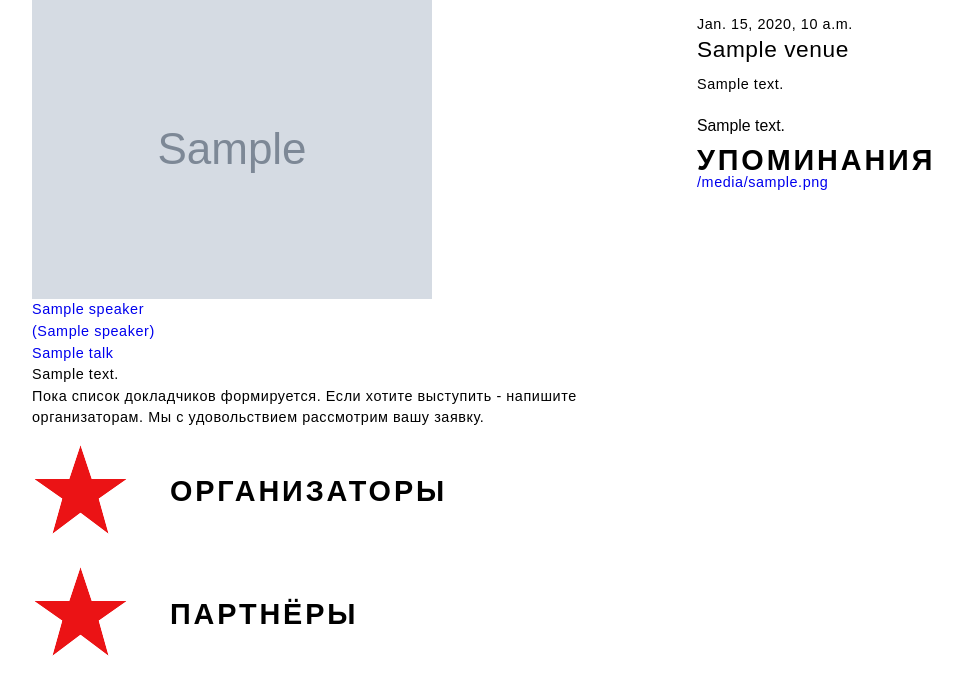
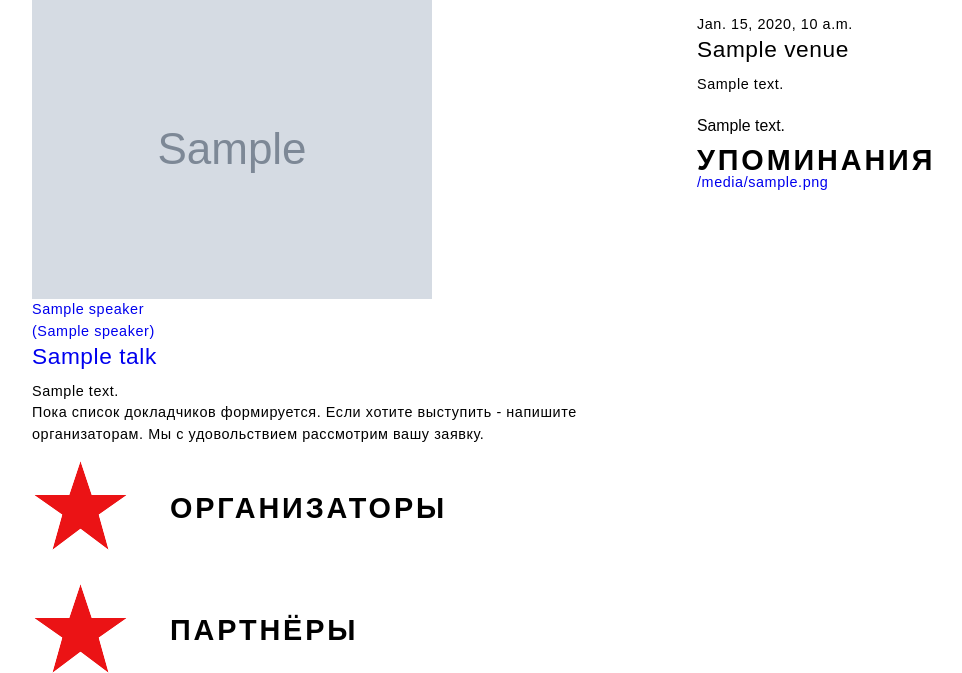
Before and after one commit to moscowpython/moscowpython, a Django app: template apps/meetup/templates/event.html in a window 1280 px wide. Shown: the part 384-1057 px from the top of the page, without its empty margins (108-1070 px from the left). Run offline with Django 3.2, Linux system fonts and the light colour scheme; the template is opened without the code that fills it: most values are stand-ins (such as "Sample title", 1, 10 or a date in 2020); grey boxes marked "Sample" are stand-in pictures.

Commit message:
Add links to meetups from archive headers

```diff
--- a/apps/meetup/templates/blocks/archive.html
+++ b/apps/meetup/templates/blocks/archive.html
@@ -8,7 +8,7 @@
         <ul class="meetups">
             {% for event in events %}
                 <li>
-                    <h3>Meetup №{{ event.number }}</h3>
+                    <h3><a href="{{ event.get_absolute_url }}">Meetup №{{ event.number }}</a></h3>
                     <ul class="talks">
                         {% for talk in event.talks.all %}
                             <li class="talk">
--- a/apps/meetup/templates/blocks/event_talks.html
+++ b/apps/meetup/templates/blocks/event_talks.html
@@ -11,11 +11,11 @@
                 </div>
             </a>
             <div class="event__talk-content">
-                <h3 class="event__talk-title">
+                <h2 class="event__talk-title">
                     <a class="event__talk-title-link" href="{{ talk.get_absolute_url }}">
                         {{ talk }}
                     </a>
-                </h3>
+                </h2>
                 <div class="event__talk-description">
                     {{ talk.description|truncatewords:"25" }}
                 </div>
--- a/apps/meetup/templates/vote_results.html
+++ b/apps/meetup/templates/vote_results.html
@@ -24,11 +24,11 @@
                             </div>
                         </a>
                         <div class="event__talk-content">
-                            <h3 class="event__talk-title">
+                            <h2 class="event__talk-title">
                                 <a class="event__talk-title-link" href="{{ talk.get_absolute_url }}">
                                     {{ talk }}
                                 </a>
-                            </h3>
+                            </h2>
                             <div class="event__talk-votes {% if talk.is_leader %}event__talk-votes_leader_yes{% endif %}"
                                  style="width: {{ talk.votes_percent }}%">
                                 <span class="event__talk-votes-count">{{ talk.num_votes }}</span>
--- a/assets/css/global-vars/variables.css
+++ b/assets/css/global-vars/variables.css
@@ -1,6 +1,7 @@
 $baseFont: 'PT Sans';
 $baseFontBold: 'PT Sans';
 $baseFontSize: 11px;
+$baseSubHeaderFontSize: 36px;
 $baseHeaderFontSize: 58px;
 $baseHeaderFontLineHeight: 56px;
 
```
